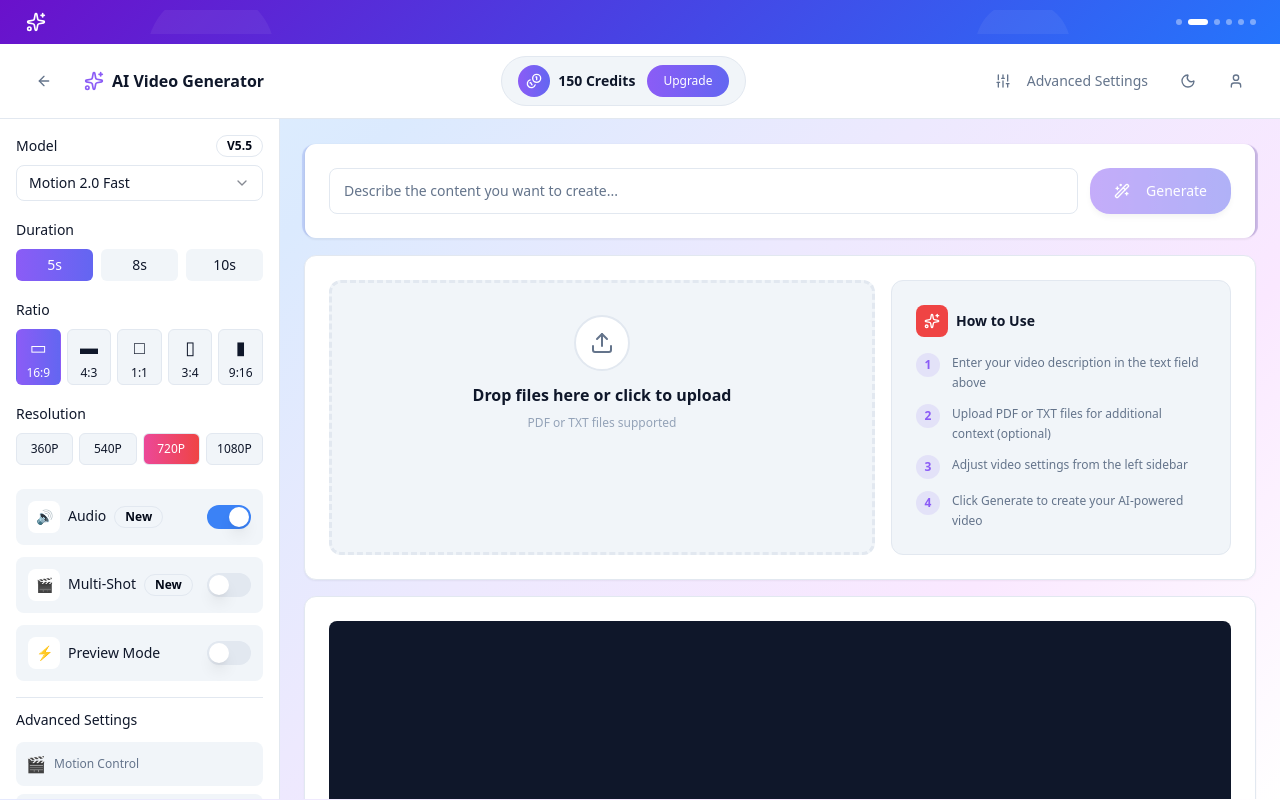
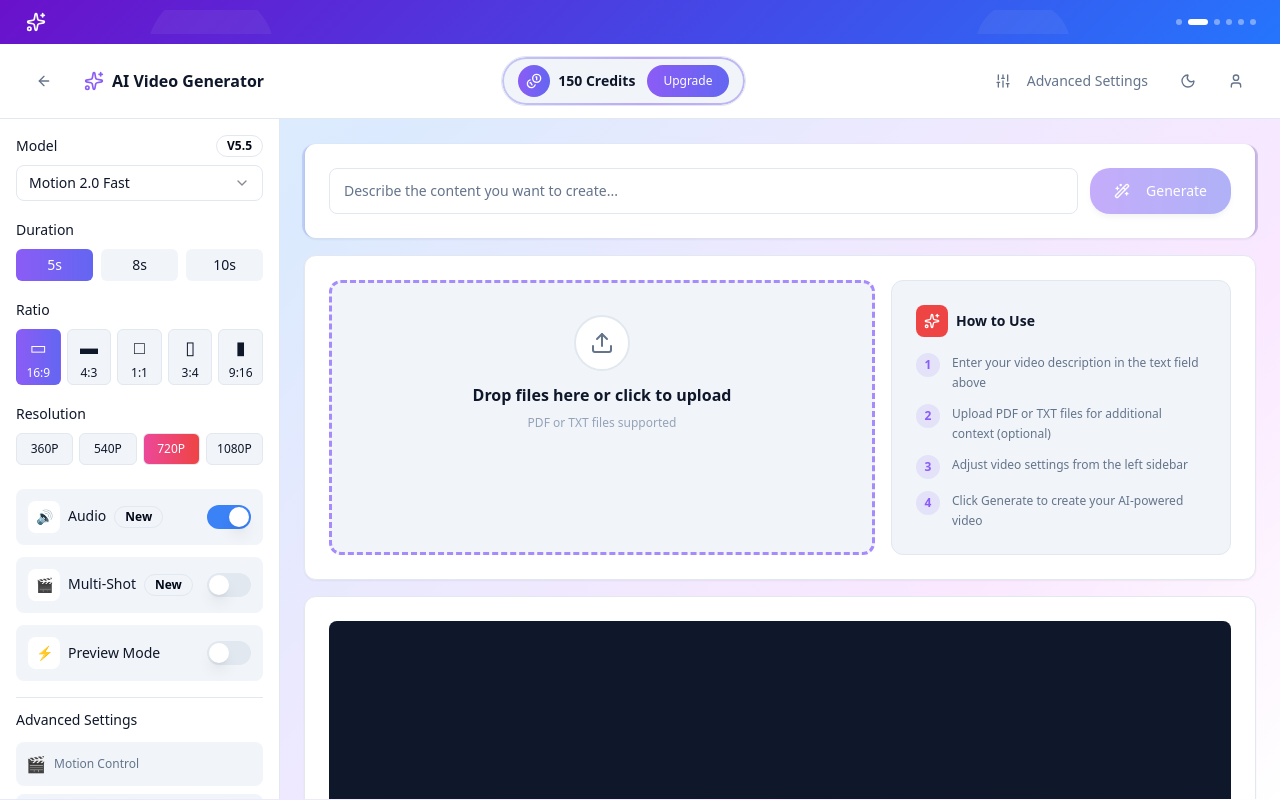
Before and after one commit to Nimesh-Kavinda/textToVideo, a React (Vite) app: page /converter in a window 1280 px wide. Built offline with nearby package versions, Linux system fonts and the light colour scheme.

Commit message:
feat: Add theme support and animated effects to FileUploadSection and Header components

```diff
--- a/src/components/converter/FileUploadSection.jsx
+++ b/src/components/converter/FileUploadSection.jsx
@@ -12,6 +12,7 @@ export const FileUploadSection = ({
   onFileUpload,
   onRemoveFile,
   colors,
+  theme,
 }) => {
   return (
     <Card
@@ -33,7 +34,9 @@ export const FileUploadSection = ({
             style={{
               borderColor: isDragging
                 ? colors.primary.main
-                : colors.border.main,
+                : theme === 'dark'
+                ? '#555555'
+                : colors.primary.light,
               backgroundColor: isDragging
                 ? `${colors.primary.main}15`
                 : colors.background.hover,
@@ -53,6 +56,8 @@ export const FileUploadSection = ({
               style={{
                 backgroundColor: isDragging
                   ? `${colors.primary.main}20`
+                  : theme === 'dark'
+                  ? '#444444'
                   : colors.background.card,
                 border: `2px solid ${
                   isDragging ? colors.primary.main : colors.border.main
--- a/src/components/converter/Header.jsx
+++ b/src/components/converter/Header.jsx
@@ -72,13 +72,49 @@ export const Header = ({ theme, toggleTheme, colors, onOpenSettings }) => {
 
           {/* Credits Section - Center */}
           <div
-            className="flex items-center gap-3 px-4 py-2 rounded-full border"
+            className="flex items-center gap-3 px-4 py-2 rounded-full border relative overflow-hidden group"
             style={{
               backgroundColor: colors.background.hover,
               borderColor: colors.border.main,
             }}
           >
-            <div className="flex items-center gap-2">
+            {/* Animated gradient background effect */}
+            <div
+              className="absolute inset-0 opacity-0 group-hover:opacity-100 transition-opacity duration-300"
+              style={{
+                animation: 'waveGradient 3s ease infinite',
+              }}
+            />
+            {/* Animated border effect */}
+            <div
+              className="absolute inset-0 rounded-full pointer-events-none"
+              style={{
+                background:
+                  'linear-gradient(90deg, rgba(99, 102, 241, 0.3), rgba(139, 92, 246, 0.5), rgba(79, 70, 229, 0.3), rgba(99, 102, 241, 0.3))',
+                backgroundSize: '200% 100%',
+                animation: 'waveGradient 3s ease infinite',
+                padding: '2px',
+                WebkitMask:
+                  'linear-gradient(#fff 0 0) content-box, linear-gradient(#fff 0 0)',
+                WebkitMaskComposite: 'xor',
+                maskComposite: 'exclude',
+              }}
+            />
+            <div
+              className="absolute inset-0 rounded-full opacity-0 group-hover:opacity-100 transition-opacity duration-300 pointer-events-none"
+              style={{
+                background:
+                  'linear-gradient(90deg, rgba(99, 102, 241, 0.5), rgba(139, 92, 246, 0.7), rgba(79, 70, 229, 0.5), rgba(99, 102, 241, 0.5))',
+                backgroundSize: '200% 100%',
+                animation: 'waveGradient 2s ease infinite',
+                padding: '2px',
+                WebkitMask:
+                  'linear-gradient(#fff 0 0) content-box, linear-gradient(#fff 0 0)',
+                WebkitMaskComposite: 'xor',
+                maskComposite: 'exclude',
+              }}
+            />
+            <div className="flex items-center gap-2 relative z-10">
               <div
                 className="w-8 h-8 rounded-full flex items-center justify-center"
                 style={{
@@ -91,7 +127,7 @@ export const Header = ({ theme, toggleTheme, colors, onOpenSettings }) => {
                 />
               </div>
               <span
-                className="font-semibold text-sm"
+                className="font-semibold text-sm relative z-10"
                 style={{ color: colors.text.primary }}
               >
                 150 Credits
@@ -100,7 +136,7 @@ export const Header = ({ theme, toggleTheme, colors, onOpenSettings }) => {
             <Button
               variant="default"
               size="sm"
-              className="rounded-full px-4 h-8 font-medium text-xs border-0"
+              className="rounded-full px-4 h-8 font-medium text-xs border-0 relative z-10"
               style={{
                 background: colors.primary.gradient,
                 color: colors.text.white,
@@ -109,6 +145,20 @@ export const Header = ({ theme, toggleTheme, colors, onOpenSettings }) => {
               Upgrade
             </Button>
           </div>
+
+          <style jsx>{`
+            @keyframes waveGradient {
+              0% {
+                background-position: 0% 50%;
+              }
+              50% {
+                background-position: 100% 50%;
+              }
+              100% {
+                background-position: 0% 50%;
+              }
+            }
+          `}</style>
 
           {/* Right Section */}
           <div className="flex items-center gap-2">
--- a/src/pages/TextToVideoConverter.jsx
+++ b/src/pages/TextToVideoConverter.jsx
@@ -220,6 +220,7 @@ export default function TextToVideoConverter() {
                 onFileUpload={handleFileUpload}
                 onRemoveFile={removeFile}
                 colors={colors}
+                theme={theme}
               />{' '}
               <VideoPreview
                 isGenerating={isGenerating}
```
